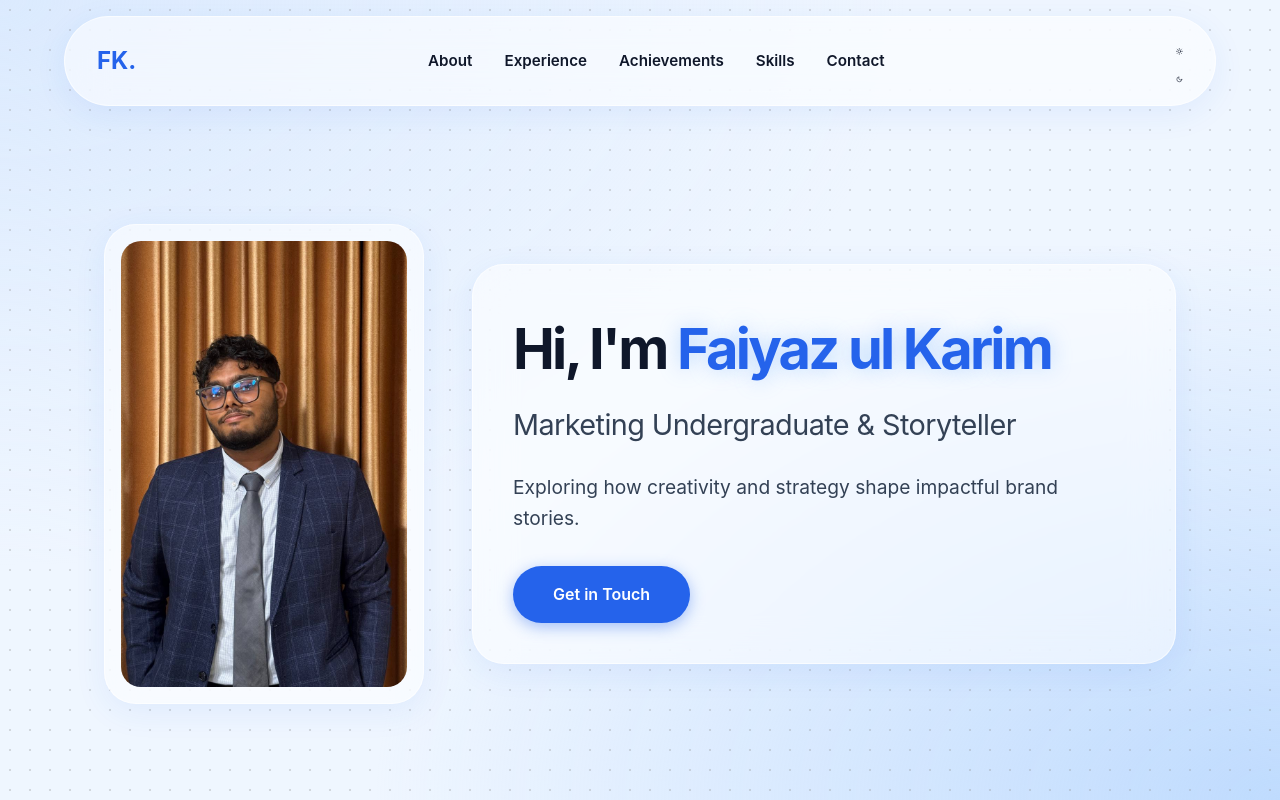
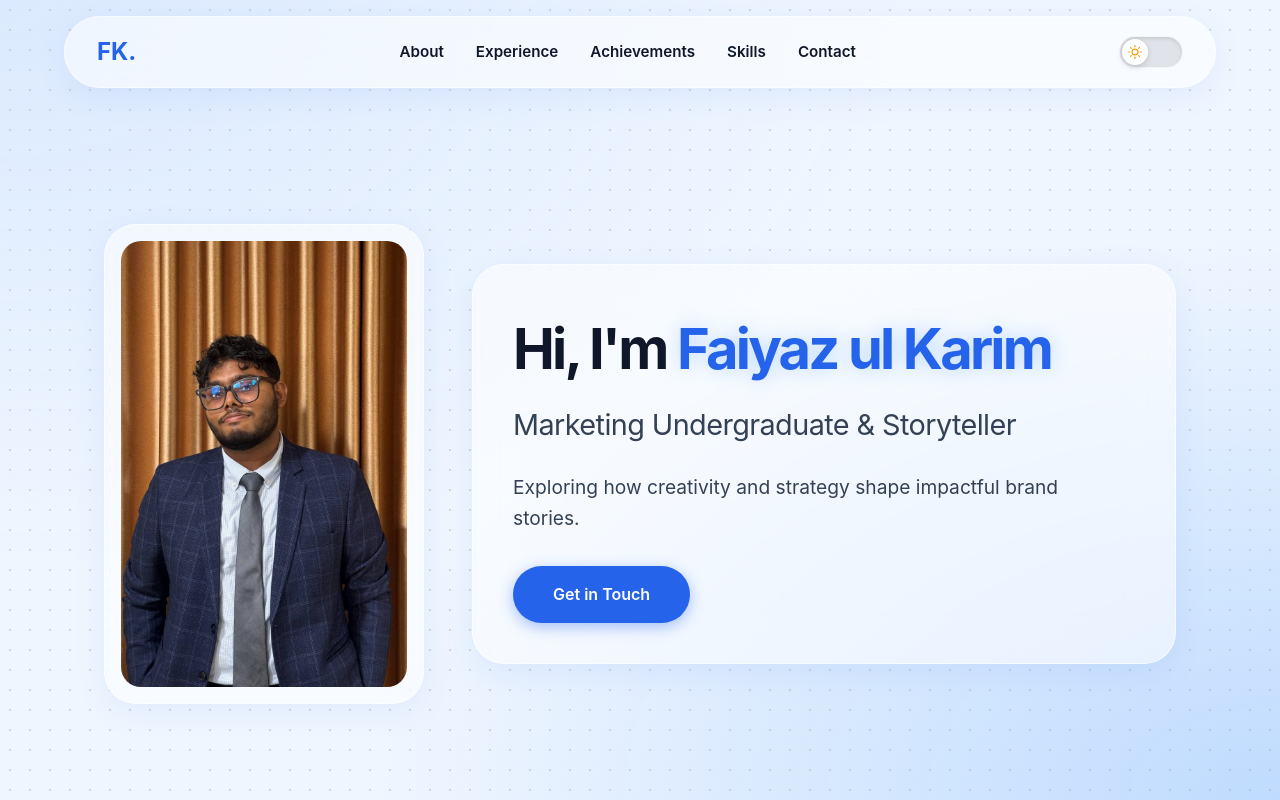
Before and after one commit to FaiyazulKarim/FaiyazulKarim.github.io, a plain HTML site: page index.html in a window 1280 px wide. Shown: the top 800 px of the page. Drawn offline with Linux system fonts and the light colour scheme.

Commit message:
Update style.css

```diff
--- a/style.css
+++ b/style.css
@@ -135,17 +135,97 @@ body::before {
     text-shadow: 0 0 12px var(--accent-color);
 }
 
+/* --- NEW ANIMATED THEME TOGGLE --- */
 .theme-toggle {
-    background: none;
+    background: transparent;
     border: none;
     cursor: pointer;
-    font-size: 1.5rem;
-    color: var(--text-color);
+    padding: 0;
+    display: flex;
+    align-items: center;
+    justify-content: center;
+    outline: none;
     transition: transform 0.3s cubic-bezier(0.34, 1.56, 0.64, 1);
 }
 
 .theme-toggle:hover {
-    transform: scale(1.2) rotate(15deg);
+    transform: scale(1.05); /* Gentle scale instead of the old tilt */
+}
+
+/* The outer pill shape */
+.toggle-track {
+    width: 64px;
+    height: 32px;
+    background: rgba(15, 23, 42, 0.1);
+    border: 1px solid var(--glass-border);
+    border-radius: 30px;
+    position: relative;
+    box-shadow: inset 0 2px 4px rgba(0,0,0,0.1);
+    transition: background 0.3s ease, border-color 0.3s ease;
+}
+
+[data-theme="dark"] .toggle-track {
+    background: rgba(255, 255, 255, 0.05);
+    border-color: rgba(96, 165, 250, 0.3);
+    box-shadow: inset 0 2px 6px rgba(0,0,0,0.4);
+}
+
+/* The sliding circle inside */
+.toggle-thumb {
+    position: absolute;
+    top: 2px;
+    left: 2px;
+    width: 26px;
+    height: 26px;
+    background: #ffffff;
+    border-radius: 50%;
+    display: flex;
+    align-items: center;
+    justify-content: center;
+    /* This creates the smooth sliding motion! */
+    transition: transform 0.4s cubic-bezier(0.34, 1.56, 0.64, 1), background 0.3s ease;
+    box-shadow: 0 2px 6px rgba(0,0,0,0.15);
+}
+
+/* Slide it to the right in Dark Mode */
+[data-theme="dark"] .toggle-thumb {
+    transform: translateX(32px);
+    background: #0f172a;
+    box-shadow: 0 2px 8px rgba(0,0,0,0.5);
+}
+
+/* Icon base styles */
+.sun-icon, .moon-icon {
+    width: 14px;
+    height: 14px;
+    position: absolute;
+    transition: opacity 0.3s ease, transform 0.5s cubic-bezier(0.34, 1.56, 0.64, 1);
+}
+
+/* Sun active state (Light Mode) */
+.sun-icon {
+    color: #f59e0b; /* Warm amber color */
+    opacity: 1;
+    transform: rotate(0deg);
+}
+
+/* Sun hidden state (Dark Mode) */
+[data-theme="dark"] .sun-icon {
+    opacity: 0;
+    transform: rotate(-90deg); /* Spins out as it fades */
+}
+
+/* Moon hidden state (Light Mode) */
+.moon-icon {
+    color: #60a5fa; /* Glowing neon blue */
+    opacity: 0;
+    transform: rotate(90deg); /* Spins out as it fades */
+}
+
+/* Moon active state (Dark Mode) */
+[data-theme="dark"] .moon-icon {
+    opacity: 1;
+    transform: rotate(0deg);
 }
 
 /* Layout & Sections */
```
